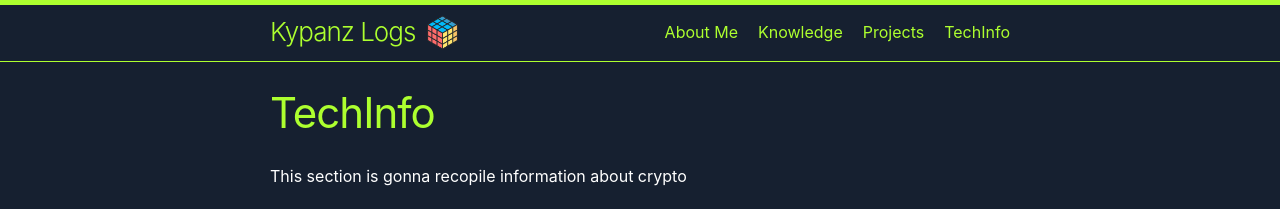
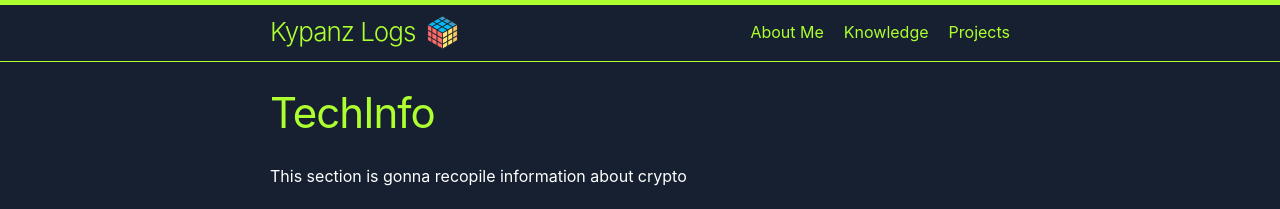
Before and after one commit to kypanz/kypanz.github.io, a Jekyll site: the page built from techInfo.markdown, in a window 1280 px wide. Shown: the top 209 px of the page. Built offline with Jekyll 4.4.1, drawn with Linux system fonts in a browser that asks for light colours.

```diff
--- a/_includes/head.html
+++ b/_includes/head.html
@@ -2,6 +2,7 @@
   <meta charset="utf-8">
   <meta http-equiv="X-UA-Compatible" content="IE=edge">
   <meta name="viewport" content="width=device-width, initial-scale=1">
+  <link rel="icon" href="{{ "/assets/icons8-cube-64.png" }}" type="image/x-icon" />
   {%- seo -%}
   <link rel="stylesheet" href="{{ "/assets/main.css" | relative_url }}">
   {%- feed_meta -%}
--- a/techInfo.markdown
+++ b/techInfo.markdown
@@ -2,6 +2,7 @@
 layout: page
 title: TechInfo
 permalink: /hacking/
+exclude: true
 ---
 <p> This section is gonna recopile information about crypto </p>
 
```
